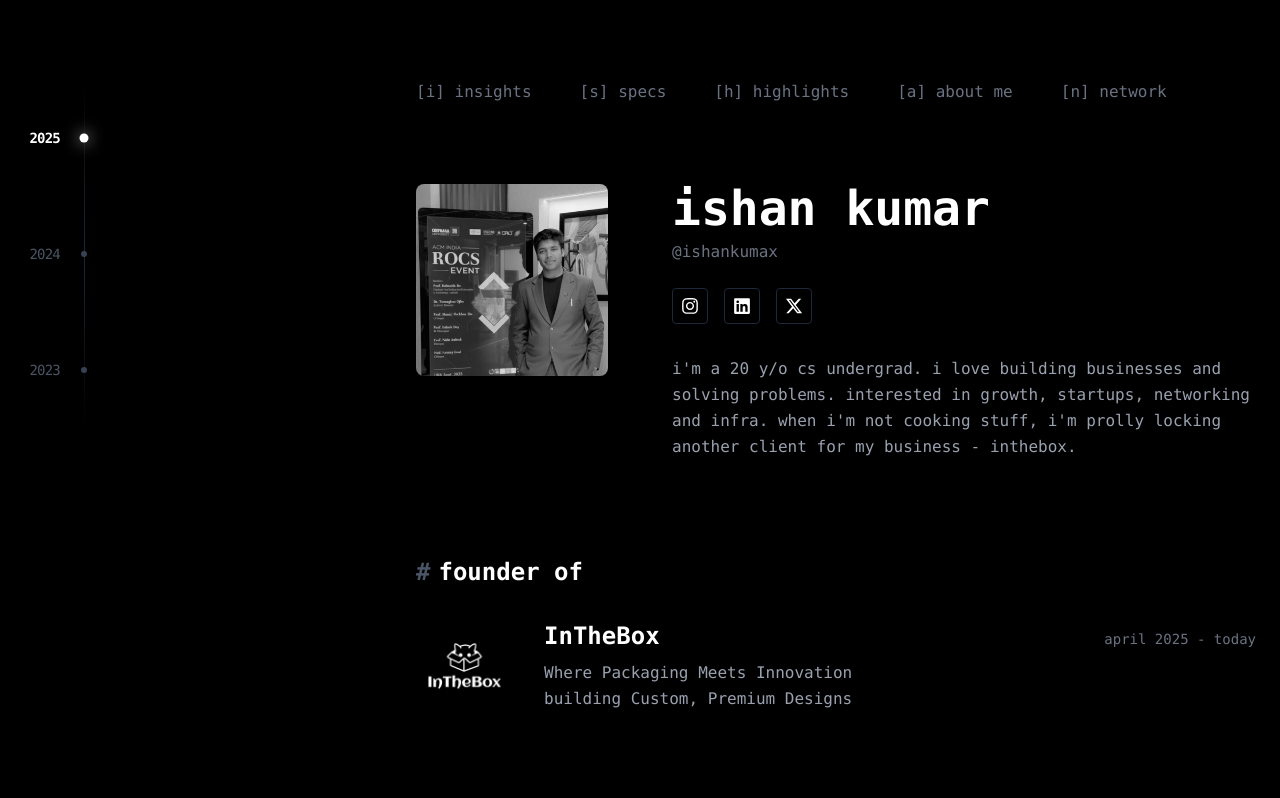
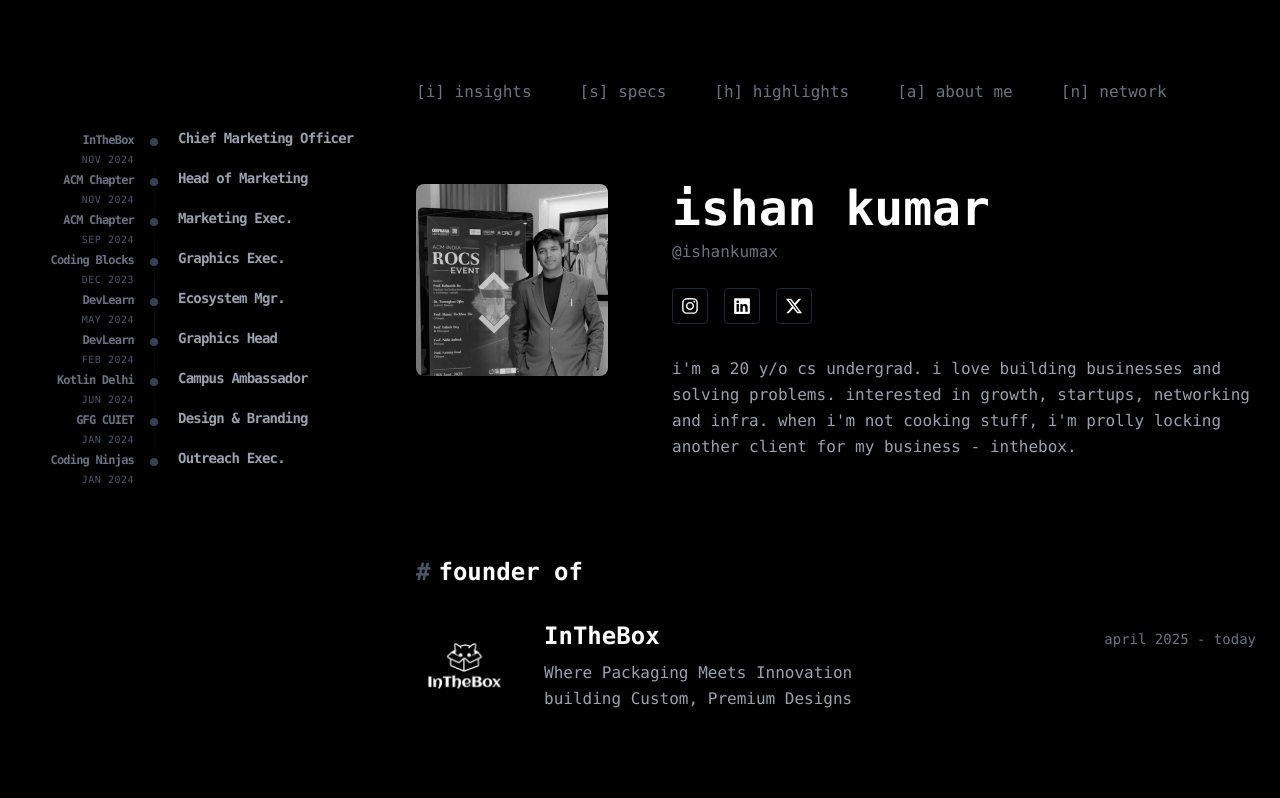
Before and after one commit to ishankumax/portfolio, a React (Vite) app: page / in a window 1280 px wide. Shown: the top 798 px of the page. Built offline with nearby package versions, Linux system fonts and the light colour scheme.

Commit message:
added experience

```diff
--- a/src/components/Timeline.jsx
+++ b/src/components/Timeline.jsx
@@ -1,109 +1,154 @@
 import React, { useState } from 'react';
-import { FiBox, FiUsers, FiAward, FiFileText, FiCode, FiTrendingUp, FiFlag } from 'react-icons/fi';
 
 const timelineData = [
   {
-    year: '2025',
-    label: '2025 - Present',
-    entries: [
-      {
-        icon: <FiBox />,
-        title: 'Founder @ InTheBox',
-        description: 'Building premium packaging solutions',
+    id: 1,
+    company: "InTheBox",
+    role: "Chief Marketing Officer",
+    date: "Nov 2024 - Present",
+    location: "Chandigarh, India",
+    description: "Driving innovation and excellence in packaging, ensuring that every product's first impression speaks volumes. Focused on quality, sustainability, and customer-centric solutions.",
+    skills: "Team Leadership, Operations Management"
   },
   {
-        icon: <FiUsers />,
-        title: 'Community Lead',
-        description: 'Managing tech events & ecosystem',
-      }
-    ]
+    id: 2,
+    company: "ACM Chapter",
+    role: "Head of Marketing",
+    date: "Nov 2024 - Jul 2025",
+    location: "Chitkara Univ.",
+    description: "Organised Annual ACM-W India Lady Ada & Lady Ada Facilitation.",
+    skills: "Event Planning, Execution"
   },
   {
-    year: '2024',
-    label: '2024',
-    entries: [
-      {
-        icon: <FiAward />,
-        title: 'Winner at Microsoft',
-        description: 'Secured top position at hackathon',
+    id: 3,
+    company: "ACM Chapter",
+    role: "Marketing Exec.",
+    date: "Sep 2024 - Nov 2024",
+    location: "Chitkara Univ.",
+    description: "Organised ISCCSC and 1st ICSCCS.",
+    skills: "Marketing, Outreach"
   },
   {
-        icon: <FiFileText />,
-        title: 'Press Feature',
-        description: 'Covered in Hindustan Times',
+    id: 4,
+    company: "Coding Blocks",
+    role: "Graphics Exec.",
+    date: "Dec 2023 - May 2025",
+    location: "CUIET",
+    description: "Organised India's biggest Web3 Hackathon. Honoured for graphic achievements.",
+    skills: "Graphic Design, Web UI"
   },
   {
-        icon: <FiCode />,
-        title: 'Founding Member',
-        description: 'Devlearn developer community',
-      }
-    ]
+    id: 5,
+    company: "DevLearn",
+    role: "Ecosystem Mgr.",
+    date: "May 2024 - Feb 2025",
+    location: "Chandigarh, India",
+    description: "Managed overall community ecosystem and organised the Co Learning Camp.",
+    skills: "Operations Management"
   },
   {
-    year: '2023',
-    label: '2023',
-    entries: [
-      {
-        icon: <FiTrendingUp />,
-        title: 'Marketing Head',
-        description: 'Led growth for ACM student chapter',
+    id: 6,
+    company: "DevLearn",
+    role: "Graphics Head",
+    date: "Feb 2024 - May 2024",
+    location: "Chandigarh, India",
+    description: "Led graphic and web design initiatives.",
+    skills: "Graphic Design, Web Design"
   },
   {
-        icon: <FiFlag />,
-        title: 'Entrepreneurship Journey',
-        description: 'Entered the startup ecosystem',
-      }
-    ]
+    id: 7,
+    company: "Kotlin Delhi",
+    role: "Campus Ambassador",
+    date: "Jun 2024 - Jul 2024",
+    location: "Delhi, India",
+    description: "Promoted KotlinConfDelhi and managed local student outreach.",
+    skills: "Student Outreach"
+  },
+  {
+    id: 8,
+    company: "GFG CUIET",
+    role: "Design & Branding",
+    date: "Jan 2024 - Jul 2024",
+    location: "Rajpura, Punjab",
+    description: "Managed the 23-24 Team branding and general graphic design.",
+    skills: "Graphic Design, Branding"
+  },
+  {
+    id: 9,
+    company: "Coding Ninjas",
+    role: "Outreach Exec.",
+    date: "Jan 2024 - Feb 2024",
+    location: "CUIET Chapter",
+    description: "Managed outreach campaigns for Utkrishti 2024.",
+    skills: "Student Outreach"
   }
 ];
 
 function Timeline() {
-  const [hoveredYear, setHoveredYear] = useState(null);
+  const [hoveredId, setHoveredId] = useState(null);
 
   return (
-    <div className="relative flex flex-col w-full h-full pt-12 font-mono">
-      {/* Background Line - strictly at 60px distance */}
-      <div className="absolute left-[60px] top-0 bottom-12 w-px bg-gradient-to-b from-transparent via-gray-800 to-transparent"></div>
+    <div className="relative flex flex-col w-full font-mono py-12">
+      {/* Vertical Track Line */}
+      <div className="absolute left-[130px] top-12 bottom-12 w-px bg-gradient-to-b from-transparent via-gray-800 to-transparent z-0"></div>
 
-      {timelineData.map((item, index) => {
-        const isHovered = hoveredYear === item.year;
-        const isCurrent = item.year === '2025';
+      {timelineData.map((item) => {
+        const isHovered = hoveredId === item.id;
 
         return (
           <div
-            key={item.year}
-            className="relative flex items-center mb-24 cursor-pointer group"
-            onMouseEnter={() => setHoveredYear(item.year)}
-            onMouseLeave={() => setHoveredYear(null)}
+            key={item.id}
+            className="relative flex group"
+            onMouseEnter={() => setHoveredId(item.id)}
+            onMouseLeave={() => setHoveredId(null)}
           >
-            {/* Year Text */}
-            <div className={`w-[60px] text-right pr-6 text-sm transition-all duration-300 ${(isHovered || isCurrent) ? 'text-white font-bold' : 'text-gray-600'}`}>
-              {item.year}
+            {/* Left Side: Company & Date Context */}
+            <div className="w-[130px] text-right pr-5 pt-1 shrink-0 z-10 bg-black/50 backdrop-blur-sm relative">
+              <div className={`text-xs font-bold transition-colors duration-300 ${isHovered ? 'text-white' : 'text-gray-500'}`}>
+                {item.company}
+              </div>
+              <div className="text-[10px] text-gray-600 mt-1 uppercase tracking-wider">
+                {item.date.split('-')[0].trim()}
+              </div>
             </div>
 
-            {/* Dot & Glow - perfectly centered on the line */}
-            <div className="absolute left-[60px] -translate-x-1/2 flex items-center justify-center">
-              <div className={`w-[6px] h-[6px] rounded-full transition-all duration-300 ${(isHovered || isCurrent) ? 'bg-white scale-150 shadow-[0_0_10px_rgba(255,255,255,0.8)]' : 'bg-gray-700 group-hover:bg-gray-500'}`}></div>
+            {/* Center Node / Dot */}
+            <div className="absolute left-[130px] top-2.5 -translate-x-1/2 flex items-center justify-center z-20">
+              <div
+                className={`w-2 h-2 rounded-full transition-all duration-300 ${
+                  isHovered ? 'bg-white scale-[1.7] shadow-[0_0_10px_rgba(255,255,255,0.8)]' : 'bg-gray-700'
+                }`}
+              ></div>
             </div>
 
-            {/* Expander Box (Card) hover popup */}
-            {/* Starts at 80px, taking 280px width. Total reserved space = 360px */}
+            {/* Right Side: Accordion Content */}
+            <div className="pl-6 pb-5 flex-1 text-left z-10 relative bg-black/50 backdrop-blur-sm">
+              <h3 className={`text-sm font-semibold transition-colors duration-300 ${isHovered ? 'text-gray-100' : 'text-gray-400'}`}>
+                {item.role}
+              </h3>
+
+              {/* Accordion Logic: grid-rows-[1fr] expands safely without floating overlaps */}
               <div
-              className={`absolute left-[80px] top-1/2 -translate-y-1/2 w-[280px] bg-black border border-gray-800 rounded-xl p-5 shadow-[0_0_40px_rgba(0,0,0,0.9)] transition-all duration-500 origin-left z-50
-                ${isHovered ? 'opacity-100 scale-100 translate-x-0' : 'opacity-0 scale-95 -translate-x-2 pointer-events-none'}`}
+                className={`grid transition-all duration-500 ease-[cubic-bezier(0.4,0,0.2,1)] ${
+                  isHovered ? 'grid-rows-[1fr] opacity-100 mt-2' : 'grid-rows-[0fr] opacity-0 mt-0'
+                }`}
               >
-              <h3 className="text-gray-300 text-xs tracking-wider uppercase font-bold mb-4">{item.label}</h3>
-
-              <div className="flex flex-col gap-4">
-                {item.entries.map((entry, i) => (
-                  <div key={i} className="flex items-start gap-4 hover:translate-x-1 transition-transform duration-300">
-                    <div className="text-gray-400 text-[18px] shrink-0 mt-0.5">{entry.icon}</div>
-                    <div>
-                      <h4 className="text-gray-100 text-sm font-semibold mb-1">{entry.title}</h4>
-                      <p className="text-gray-500 text-xs leading-relaxed">{entry.description}</p>
+                <div className="overflow-hidden">
+                  <div className="flex flex-col gap-2 pb-2">
+                    <p className="text-[10px] text-gray-500 uppercase tracking-widest bg-gray-900 w-fit px-2 py-0.5 rounded">
+                      {item.date} {item.location && `• ${item.location}`}
+                    </p>
+                    <p className="text-[11px] text-gray-400 leading-relaxed pr-2">
+                      {item.description}
+                    </p>
+                    {item.skills && (
+                      <p className="text-[10px] text-gray-300 mt-1">
+                        <span className="text-gray-600 font-bold uppercase tracking-wider">Skills: </span>
+                        {item.skills}
+                      </p>
+                    )}
                   </div>
                 </div>
-                ))}
               </div>
             </div>
           </div>
```
Lines whose indentation alone changed are shown as unchanged.
